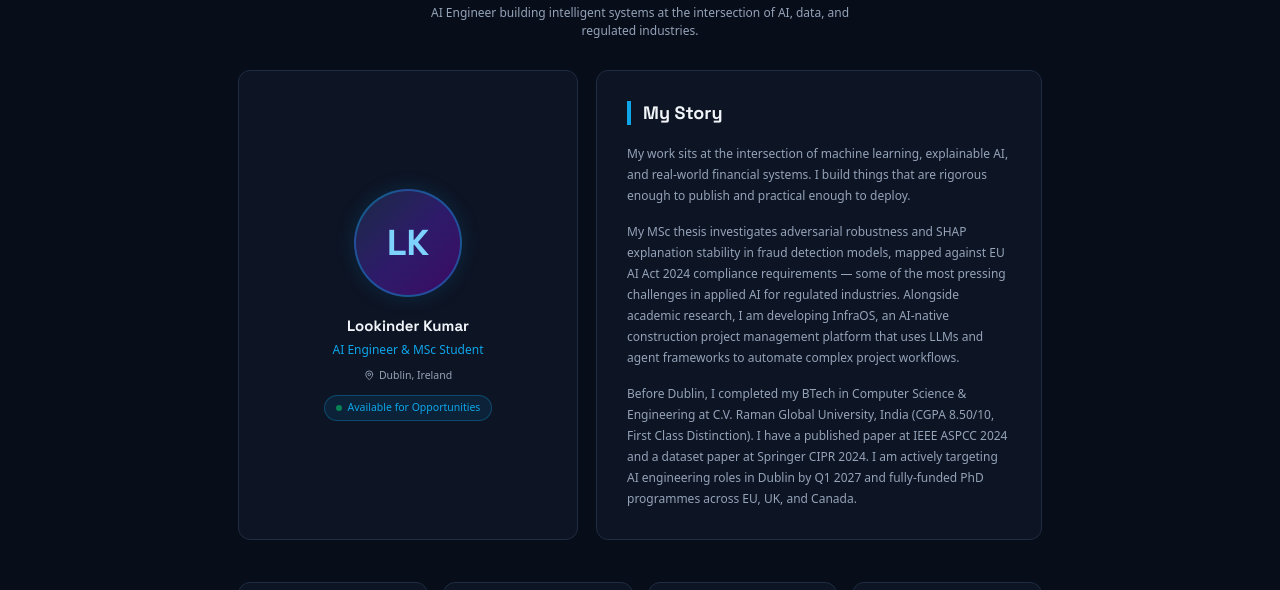
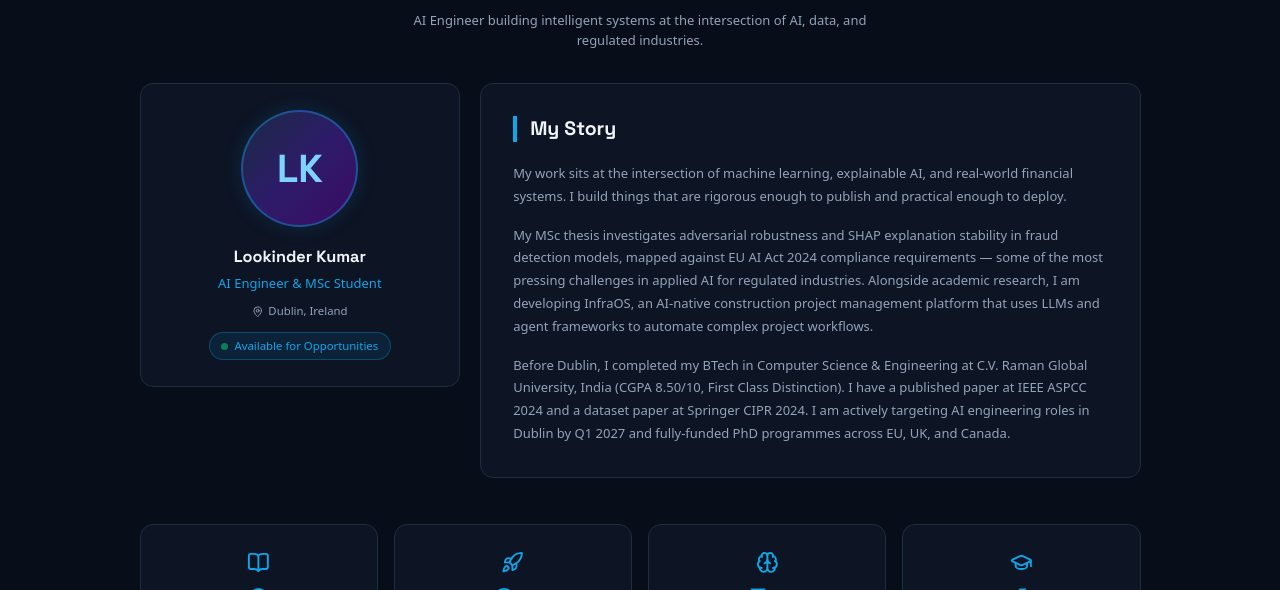
Before and after one commit to Lookinderkumar/lookinderkumar-portfolio, a Next.js app: page / in a window 1280 px wide. Shown: the part 883-1473 px from the top of the page. Built offline with nearby package versions, Linux system fonts and the light colour scheme; no server answers.

Commit message:
fix: wider containers and horizontal card proportions across all sections

```diff
--- a/app/globals.css
+++ b/app/globals.css
@@ -16,7 +16,7 @@
 
 html {
   scroll-behavior: smooth;
-  font-size: clamp(12px, 0.9vw, 15px);
+  font-size: clamp(13px, 1vw, 16px);
 }
 
 body {
--- a/components/sections/About.tsx
+++ b/components/sections/About.tsx
@@ -46,7 +46,7 @@ function CountUp({ target, suffix }: { target: number; suffix: string }) {
 export default function About() {
   return (
     <section id="about" className="py-16 bg-[#080D1A]">
-      <div className="max-w-6xl mx-auto px-6 sm:px-8 lg:px-10">
+      <div className="max-w-7xl mx-auto px-6">
 
         {/* Section Heading */}
         <motion.div
@@ -65,7 +65,7 @@ export default function About() {
         </motion.div>
 
         {/* Two Column Cards */}
-        <div className="grid grid-cols-1 lg:grid-cols-[340px_1fr] gap-6 mt-10 items-stretch">
+        <div className="grid grid-cols-1 lg:grid-cols-3 gap-6 mt-10 items-start">
 
           {/* LEFT — Profile Card */}
           <motion.div
@@ -73,7 +73,7 @@ export default function About() {
             whileInView={{ opacity: 1, x: 0 }}
             viewport={{ once: true }}
             transition={{ duration: 0.6 }}
-            className="bg-[#0D1424] rounded-2xl border border-[#1E2D40] p-8 text-center flex flex-col items-center justify-center hover:border-[#0EA5E9]/50 transition-all duration-300 hover:shadow-[0_0_40px_rgba(14,165,233,0.08)]"
+            className="lg:col-span-1 self-start bg-[#0D1424] rounded-2xl border border-[#1E2D40] p-8 text-center flex flex-col items-center justify-center hover:border-[#0EA5E9]/50 transition-all duration-300 hover:shadow-[0_0_40px_rgba(14,165,233,0.08)]"
           >
             <div className="w-32 h-32 sm:w-36 sm:h-36 rounded-full bg-gradient-to-br from-[#1a2744] via-[#2d1b69] to-[#3b0764] flex items-center justify-center border-2 border-[#0EA5E9]/40 shadow-[0_0_20px_rgba(14,165,233,0.15)]">
               <span className="text-4xl sm:text-5xl font-bold font-display text-[#7DD3FC]">LK</span>
@@ -96,7 +96,7 @@ export default function About() {
             whileInView={{ opacity: 1, x: 0 }}
             viewport={{ once: true }}
             transition={{ duration: 0.6 }}
-            className="bg-[#0D1424] rounded-2xl border border-[#1E2D40] p-6 sm:p-8 lg:p-10 hover:border-[#0EA5E9]/50 transition-all duration-300 hover:shadow-[0_0_40px_rgba(14,165,233,0.08)]"
+            className="lg:col-span-2 bg-[#0D1424] rounded-2xl border border-[#1E2D40] p-6 sm:p-8 lg:p-10 hover:border-[#0EA5E9]/50 transition-all duration-300 hover:shadow-[0_0_40px_rgba(14,165,233,0.08)]"
           >
             <h3 className="text-xl sm:text-2xl font-bold font-display text-[#F1F5F9] border-l-4 border-[#0EA5E9] pl-4 mb-6">
               My Story
--- a/components/sections/Blog.tsx
+++ b/components/sections/Blog.tsx
@@ -124,7 +124,7 @@ export default function Blog() {
 
   return (
     <section id="blog" className="py-16 bg-[#080D1A]">
-      <div className="max-w-6xl mx-auto px-6 sm:px-8 lg:px-10">
+      <div className="max-w-7xl mx-auto px-6">
 
         {/* Section Heading */}
         <motion.div
--- a/components/sections/Contact.tsx
+++ b/components/sections/Contact.tsx
@@ -35,7 +35,7 @@ export default function Contact() {
 
   return (
     <section id="contact" className="py-16 bg-[#080D1A]">
-      <div className="max-w-6xl mx-auto px-6 sm:px-8 lg:px-10">
+      <div className="max-w-7xl mx-auto px-6">
 
         {/* Heading */}
         <motion.div
--- a/components/sections/Projects.tsx
+++ b/components/sections/Projects.tsx
@@ -22,7 +22,7 @@ function ProjectCard({ project, index }: { project: Project; index: number }) {
       className={`bg-[#0D1424] rounded-2xl border border-[#1E2D40] overflow-hidden flex flex-col hover:border-[#0EA5E9]/50 transition-all duration-300 hover:shadow-[0_0_30px_rgba(14,165,233,0.08)] ${project.comingSoon ? 'opacity-70' : ''}`}
     >
       {/* Image area */}
-      <div className="relative h-36 bg-gradient-to-br from-[#0D1424] to-[#1a1f35] flex items-center justify-center flex-shrink-0">
+      <div className="relative h-44 bg-gradient-to-br from-[#0D1424] to-[#1a1f35] flex items-center justify-center flex-shrink-0">
         <span className="text-6xl font-bold font-display text-[#0EA5E9]/20 select-none">
           {project.initial}
         </span>
@@ -123,7 +123,7 @@ export default function Projects() {
 
   return (
     <section id="projects" className="py-16 bg-[#080D1A]">
-      <div className="max-w-6xl mx-auto px-6 sm:px-8 lg:px-10">
+      <div className="max-w-7xl mx-auto px-6">
 
         {/* Section Heading */}
         <motion.div
--- a/components/sections/Resume.tsx
+++ b/components/sections/Resume.tsx
@@ -114,7 +114,7 @@ function SectionHeader({ icon: Icon, title, color }: { icon: React.ElementType;
 export default function Resume() {
   return (
     <section id="resume" className="py-16 bg-[#080D1A]">
-      <div className="max-w-6xl mx-auto px-6 sm:px-8 lg:px-10">
+      <div className="max-w-7xl mx-auto px-6">
 
         {/* Section Heading */}
         <motion.div
--- a/components/sections/Skills.tsx
+++ b/components/sections/Skills.tsx
@@ -62,7 +62,7 @@ function SkillCard({ category, skills, icon: Icon, index }: {
 export default function Skills() {
   return (
     <section id="skills" className="py-16 bg-[#080D1A]">
-      <div className="max-w-6xl mx-auto px-6 sm:px-8 lg:px-10">
+      <div className="max-w-7xl mx-auto px-6">
 
         {/* Section Heading */}
         <motion.div
```
